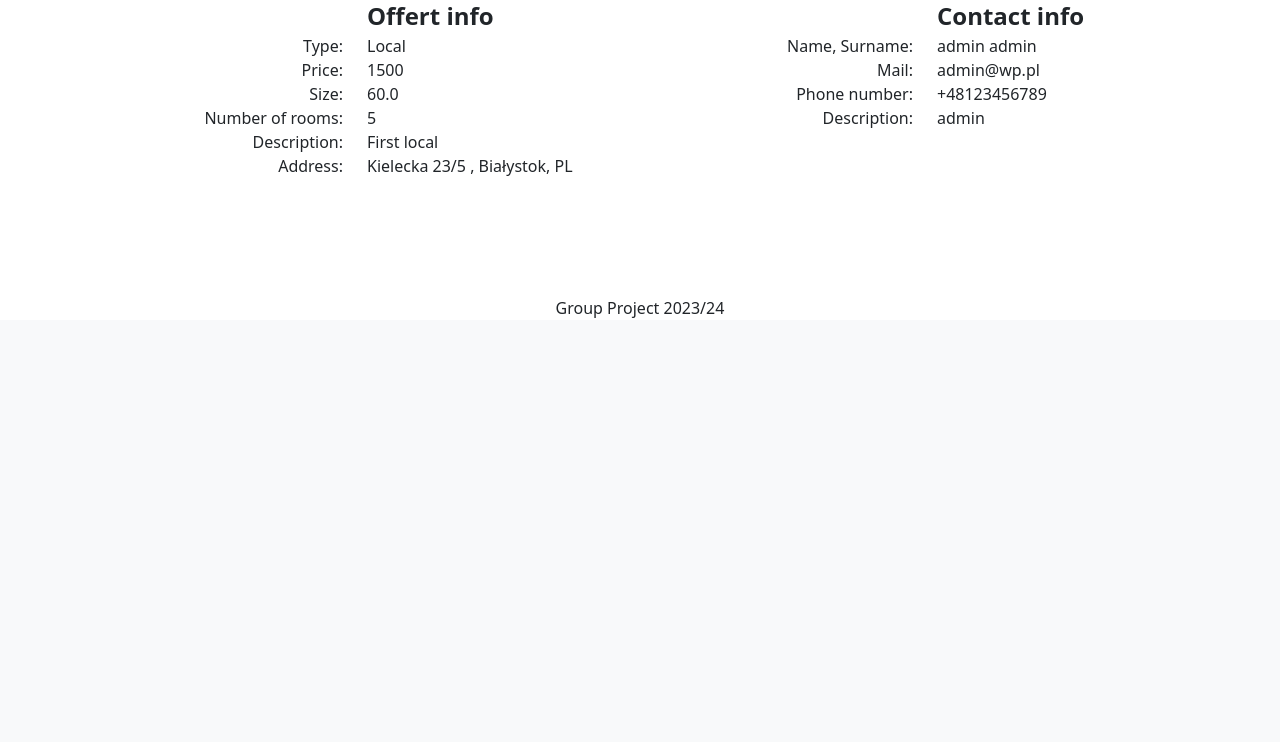
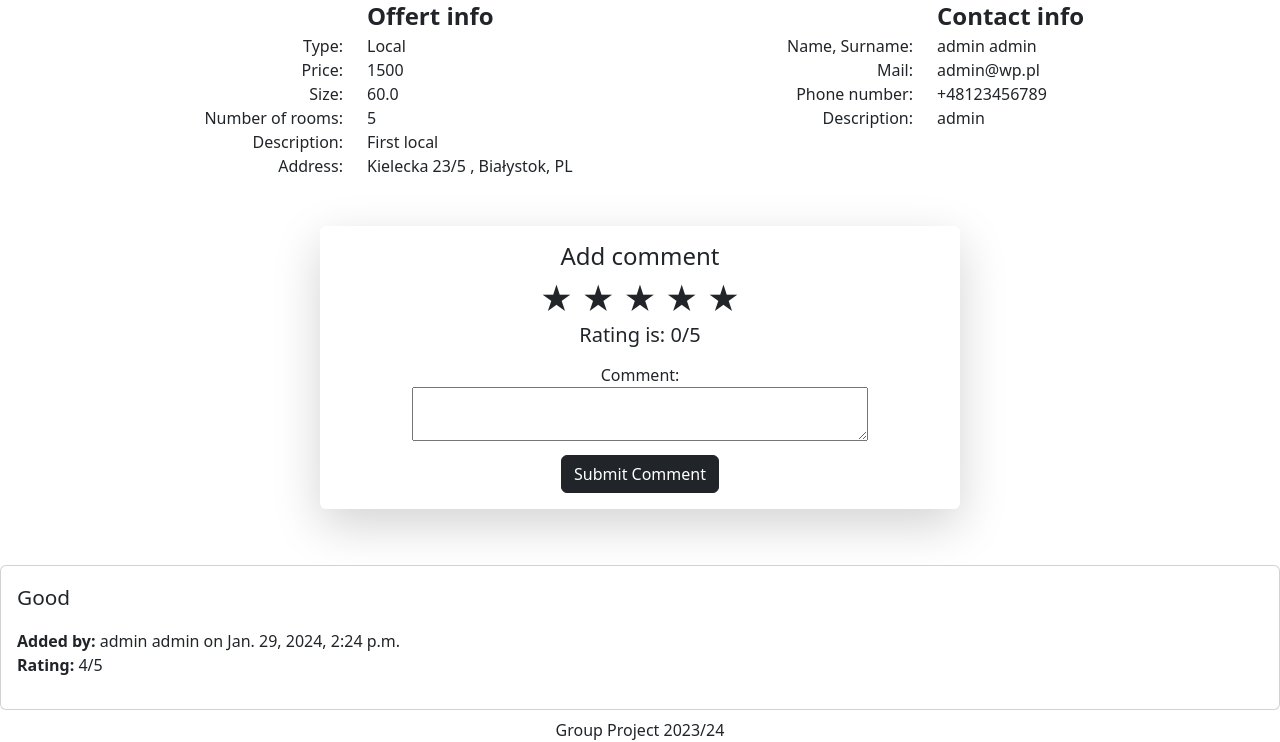
Before and after one commit to Pawel61T/Projekt, a Django app: page /main/offert_details/2/ in a window 1280 px wide. Shown: the part 480-1222 px from the top of the page. Before the commit the page ends 798 px from the top, so only its background shows below. Run offline with Django 4.2, Linux system fonts and the light colour scheme; a user stored in the database is signed in; data comes from the database, SQL or seed files in the repository; both versions use the stored data as it was after the commit; some libraries are stand-ins or nearby versions.

Commit message:
Adding commets to offert

```diff
--- a/advertising_portal/advertising_portal/urls.py
+++ b/advertising_portal/advertising_portal/urls.py
@@ -32,6 +32,7 @@ urlpatterns = [
     path('main/delete_offert/<offert_id>/', main_views.delete_offert, name='delete_offert'),
     path('main/offert_details/<offert_id>/', main_views.offert_details, name='offert_details'),
     path('main/user_offert_detail/<offert_id>', main_views.user_offert_detail, name='user_offert_detail'),
+    path('main/save_opinion', main_views.save_opinion, name='save_opinion'),
     # user urls
     path('user/signup/', user_views.signup, name='login'),
     path('user/logout/', user_views.signout, name='logout'),
--- a/advertising_portal/main/models.py
+++ b/advertising_portal/main/models.py
@@ -26,3 +26,11 @@ class Offer(models.Model):
     country = CountryField(blank_label="(select country)")
     user = models.ForeignKey(User, on_delete=models.CASCADE, null = True)
     REQUIRED_FIELDS = ['price', 'size']
+
+
+class Opinion(models.Model):
+    comment = models.TextField(max_length=200)
+    rating = models.IntegerField(default = 5, validators = [MinValueValidator(1), MaxValueValidator(5)])
+    date = models.DateTimeField(auto_now_add=True)
+    autor = models.ForeignKey(User, on_delete=models.CASCADE)
+    offert = models.ForeignKey(Offer, on_delete=models.CASCADE)
--- a/advertising_portal/main/views.py
+++ b/advertising_portal/main/views.py
@@ -1,9 +1,10 @@
 from django.shortcuts import render, redirect
-from .models import Offer
+from .models import Offer, Opinion
 from .forms import AddOffertForm, EditOfferForm
 from django.contrib import messages
 from django.contrib.auth.decorators import login_required
 from users.models import User
+from django.http import JsonResponse
 
 # Create your views here.
 def is_valid_queryparam(param):
@@ -84,11 +85,31 @@ def delete_offert(request, offert_id):
     return redirect("/main/user_offerts")
 
 def offert_details(request, offert_id):
-    offert = Offer.objects.get(pk=offert_id)
-    if(offert.user_id):
-        user = User.objects.get(id=offert.user_id)
-    return render(request, 'main/offert_details.html', {'offert': offert, 'user': user})
+    if request.method == 'GET':
+        offert_in = Offer.objects.get(pk=offert_id)
+        opinions = Opinion.objects.filter(offert = offert_in)
+    return render(request, 'main/offert_details.html', {'offert': offert_in, 'comments': opinions})
 
 def user_offert_detail(request, offert_id):
     offert = Offer.objects.get(pk=offert_id)
     return render(request, 'main/user_offert_detail.html', {'offert': offert})
+
+def save_opinion(request):
+    if request.method == 'POST':
+        comment_in = request.POST['comment']
+        rating_in = request.POST['rating']
+        offert_id = request.POST['offert_id']
+        user_in = request.user
+        offert_in = Offer.objects.get(pk=offert_id)
+        rating_in = int(rating_in)
+        if(rating_in == 0 or comment_in == ''):
+            print(rating_in)
+            return JsonResponse({'bool': False})
+        else:
+            Opinion.objects.create(
+            comment=comment_in,
+            rating=rating_in,
+            offert=offert_in,
+            autor=user_in
+        )
+        return JsonResponse({'bool':True, 'user_name': request.user.first_name, 'user_surname': request.user.last_name})
--- a/advertising_portal/static/base.css
+++ b/advertising_portal/static/base.css
@@ -3,10 +3,11 @@
     padding: 0.75rem 1.25rem;
     margin-bottom: 1rem;
     margin-top: 1rem;
+    text-align: center;
     border: 1px solid transparent;
     border-radius: 0.25rem;
     font-weight: bolder;
-    width: fit-content;
+    width: 100%;
   }
 
   .alert-success {
@@ -24,3 +25,42 @@
   .left {
     text-align: end;
   }
+
+
+.comment {
+  border: 1px solid #ccc;
+  padding: 10px;
+  margin: 10px;
+  background-color: #f9f9f9;
+}
+.comment h3 {
+    font-size: 16px;
+    margin: 0;
+}
+.comment p {
+    font-size: 14px;
+}
+  .star {
+    font-size: 4vh;
+    cursor: pointer;
+  }
+
+  .one {
+    color: rgb(255, 0, 0);
+  }
+
+  .two {
+    color: rgb(255, 106, 0);
+  }
+
+  .three {
+    color: rgb(255, 200, 0);
+  }
+
+  .four {
+    color: rgb(30,144,255);
+  }
+
+  .five {
+    color: rgb(24, 159, 14);
+  }
--- a/advertising_portal/static/script.js
+++ b/advertising_portal/static/script.js
@@ -1,6 +1,91 @@
+let rating = 0
+
 $(document).ready(function() {
-    console.log("fade");
+
     //messages = document.getElementsByClassName("messages");
     //messages.fadeOut(5000); // 5 seconds x 1000 milisec = 5000 milisec
     $('#message').fadeOut(5000);
+    $('.save-opinion').on('click', function(){
+        let _comment = $('.comment-text').val();
+        let _offertid = $(this).data('offert');
+        let _csrf = $(this).data('csrf');
+        // Ajax
+        $.ajax({
+            url:"/main/save_opinion",
+            type:"post",
+            data:{
+                comment: _comment,
+                rating: rating,
+                offert_id: _offertid,
+                csrfmiddlewaretoken: _csrf
+            },
+            dataType:'json',
+            beforeSend:function(){
+                $('.save-opinion').addClass('disabled').text('Saving...')
+            },
+            success:function(res){
+                if(res.bool==true){
+                    $('.comment-text').val('')
+                    //Append element
+                    let newDate = new Date();
+                    let datetime = newDate.today() + ", " + newDate.timeNow();
+                    let _html=   '<div class="card mb-2 mt-2 animate__animated animate__bounce">\
+                    <div class="card-body">\
+                        <p style="font-size: 1.3rem;">'+_comment+'</p>\
+                        <p>\
+                          <b>Added by:</b> '+res.user_name+' '+res.user_surname+' on '+datetime+'<br/>\
+                          <b>Rating:</b> '+rating+'/5\
+                        </p>\
+                    </div>\
+                    </div>';
+                    $('.opinion-wrapper').prepend(_html)
+                    let output = document.getElementById("output");
+                    remove()
+                    rating = 0;
+                    output.innerText = "Rating is: 0/5";
+                }
+                else{
+                    alert('Make sure you filled rating and comment inputs!')
+                }
+                $('.save-opinion').removeClass('disabled').text('Submit Comment')
+            }
+        })
+    })
 });
+// To access the stars
+let stars =
+    document.getElementsByClassName("star");
+// Funtion to update rating
+function gfg(n) {
+    remove();
+    let output = document.getElementById("output");
+    for (let i = 0; i < n; i++) {
+        if (n == 1) cls = "one";
+        else if (n == 2) cls = "two";
+        else if (n == 3) cls = "three";
+        else if (n == 4) cls = "four";
+        else if (n == 5) cls = "five";
+        stars[i].className = "star " + cls;
+    }
+    output.innerText = "Rating is: " + n + "/5";
+    rating = n;
+}
+
+// To remove the pre-applied styling
+function remove() {
+    let i = 0;
+    while (i < 5) {
+        stars[i].className = "star";
+        i++;
+    }
+}
+
+// For todays date;
+Date.prototype.today = function () {
+    return ((this.getDate() < 10)?"0":"") + this.getDate() +"/"+(((this.getMonth()+1) < 10)?"0":"") + (this.getMonth()+1) +"/"+ this.getFullYear();
+}
+
+// For the time now
+Date.prototype.timeNow = function () {
+     return ((this.getHours() < 10)?"0":"") + this.getHours() +":"+ ((this.getMinutes() < 10)?"0":"") + this.getMinutes() +":"+ ((this.getSeconds() < 10)?"0":"") + this.getSeconds();
+}
--- a/advertising_portal/templates/base.html
+++ b/advertising_portal/templates/base.html
@@ -6,6 +6,7 @@
     <script src="https://ajax.googleapis.com/ajax/libs/jquery/3.5.1/jquery.min.js"></script>
     <link rel='stylesheet' href='https://cdn.jsdelivr.net/npm/bootstrap-icons@1.7.2/font/bootstrap-icons.css'>
     <link rel="stylesheet" href="{% static 'base.css' %}">
+    <link rel="stylesheet" href="https://cdnjs.cloudflare.com/ajax/libs/animate.css/4.1.1/animate.min.css"/>
     <script src="{% static 'script.js' %}"></script>
     <script src="{% static 'offert.js' %}"></script>
     <title>
--- a/advertising_portal/templates/main/offert_details.html
+++ b/advertising_portal/templates/main/offert_details.html
@@ -40,7 +40,7 @@
             Name, Surname:
         </div>
         <div class="col">
-          {{user.first_name}} {{user.last_name}}
+          {{offert.user.first_name}} {{offert.user.last_name}}
         </div>
     </div>
     <div class="row">
@@ -54,7 +54,7 @@
             Mail:
         </div>
         <div class="col">
-          {{user.email}}
+          {{offert.user.email}}
         </div>
     </div>
     <div class="row">
@@ -68,7 +68,7 @@
             Phone number:
         </div>
         <div class="col">
-          {{user.phone_number}}
+          {{offert.user.phone_number}}
         </div>
     </div>
     <div class="row">
@@ -90,7 +90,7 @@
             Description:
         </div>
         <div class="col">
-          {{user.description}}
+          {{offert.user.description}}
         </div>
     </div>
     <div class="row">
@@ -120,4 +120,52 @@
         </div>
     </div>
   </div>
+
+<section class="text-center mt-5 mb-5 d-flex justify-content-center">
+  {%if request.user.is_authenticated %}
+  <div class="shadow-lg bg-white rounded w-50 p-3">
+    {% csrf_token %}
+            <h4 class="mb-1">Add comment</h4>
+            <span onclick="gfg(1)"
+                  class="star">★
+            </span>
+            <span onclick="gfg(2)"
+                  class="star">★
+            </span>
+            <span onclick="gfg(3)"
+                  class="star">★
+            </span>
+            <span onclick="gfg(4)"
+                  class="star">★
+            </span>
+            <span onclick="gfg(5)"
+                  class="star">★
+            </span>
+            <h5 id="output">
+                  Rating is: 0/5
+            </h5>
+            <label class="mt-2" for="comment">Comment:</label> <br/>
+            <textarea class="w-75 comment-text" id="comment" name="comment" required></textarea><br/>
+            <button class="btn btn-dark w-10 mt-2 save-opinion" type="button"
+                    data-csrf="{{ csrf_token }}" data-offert="{{ offert.id }}">
+              Submit Comment
+            </button>
+  </div>
+  {%endif%}
+</section>
+<div class="opinion-wrapper">
+{% if comments %}
+{% for comment in comments %}
+  <div class="card mb-2 mt-2">
+    <div class="card-body">
+        <p style="font-size: 1.3rem;">{{comment.comment}}</p>
+        <p>
+          <b>Added by:</b> {{comment.autor}} on {{comment.date}}<br/>
+          <b>Rating:</b> {{comment.rating}}/5
+        </p>
+    </div>
+  </div>
+{% endfor %}
+</div>
+{%endif%}
 {% endblock body%}
--- a/advertising_portal/templates/user/change_password.html
+++ b/advertising_portal/templates/user/change_password.html
@@ -9,6 +9,6 @@
 	{% csrf_token %}
 	<h2>Change password</h2>
 	{{form.as_p}}
-	<button type="submit">Change password</button>
+	<button class="btn btn-primary" type="submit">Change password</button>
 </form>
 {% endblock body %}
--- a/advertising_portal/templates/user/signin.html
+++ b/advertising_portal/templates/user/signin.html
@@ -4,12 +4,14 @@
 {% endblock title %}
 
 {% block body %}
-
+<div class="container d-flex justify-content-center mt-5">
 <form method="POST">
 	{% csrf_token %}
 	<h2>Login</h2>
 	{{form.as_p}}
-	<button type="submit">Login</button>
+	<button class="btn btn-primary" type="submit">Login</button>
+	<br/>
     <a href="/user/signup">Dont have an account? Create.</a>
 </form>
+</div>
 {% endblock body %}
--- a/advertising_portal/templates/user/signup.html
+++ b/advertising_portal/templates/user/signup.html
@@ -4,10 +4,12 @@
 {% endblock title %}
 
 {% block body %}
+<div class="container d-flex justify-content-center mt-2">
 <form method="post">
     {% csrf_token %}
-    <h2>Register</h2>
+    <h2 class="mb-5">Register</h2>
     {{ form.as_p }}
-    <button type="submit">Sign up</button>
+    <button class="btn btn-primary" type="submit">Sign up</button>
 </form>
+</div>
 {% endblock body%}
```
Also changed, not shown: advertising_portal/db.sqlite3, advertising_portal/main/migrations/0007_opinion.py (added).
